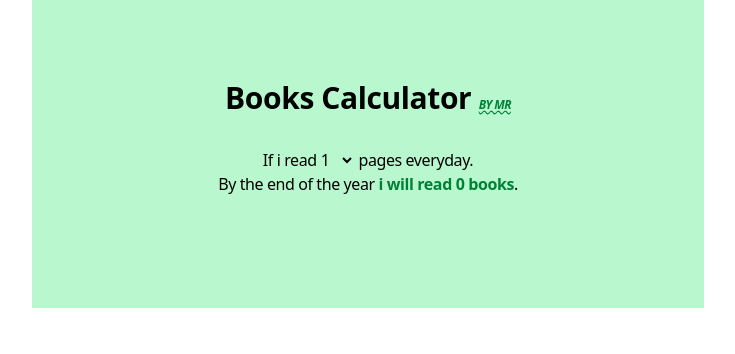
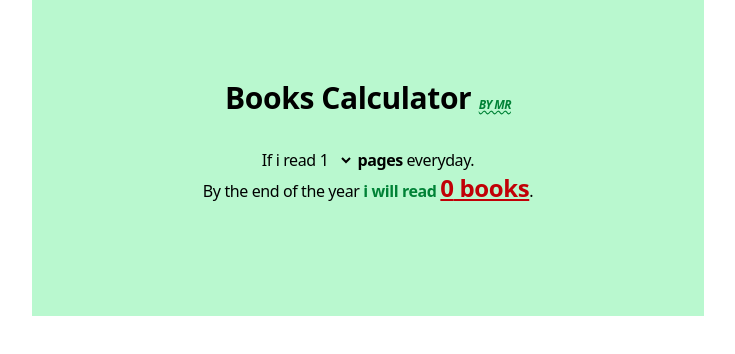
Before and after one commit to rahscripts/books-calculator, a Next.js app: page / in a window 1280 px wide. Shown: the top 354 px of the page, without its empty margins (272-1007 px from the left). Built offline with nearby package versions, Linux system fonts and the light colour scheme.

Commit message:
completion of books calculator project

```diff
--- a/app/page.tsx
+++ b/app/page.tsx
@@ -23,8 +23,8 @@ export default function Home() {
           <option value="7">7</option>
           <option value="10">10</option>
           <option value="15">15</option>
-        </select> pages everyday. <br />
-        By the end of the year <span className="text-1xl text-green-700 font-black">i will read {books} books</span>.
+        </select> <span className="font-bold">pages</span> everyday. <br />
+        By the end of the year <span className="text-1xl text-green-700 font-black">i will read <span className="text-2xl text-red-700 underline ">{books} books</span></span>.
       </div>
       <div></div>
     </section>
```
